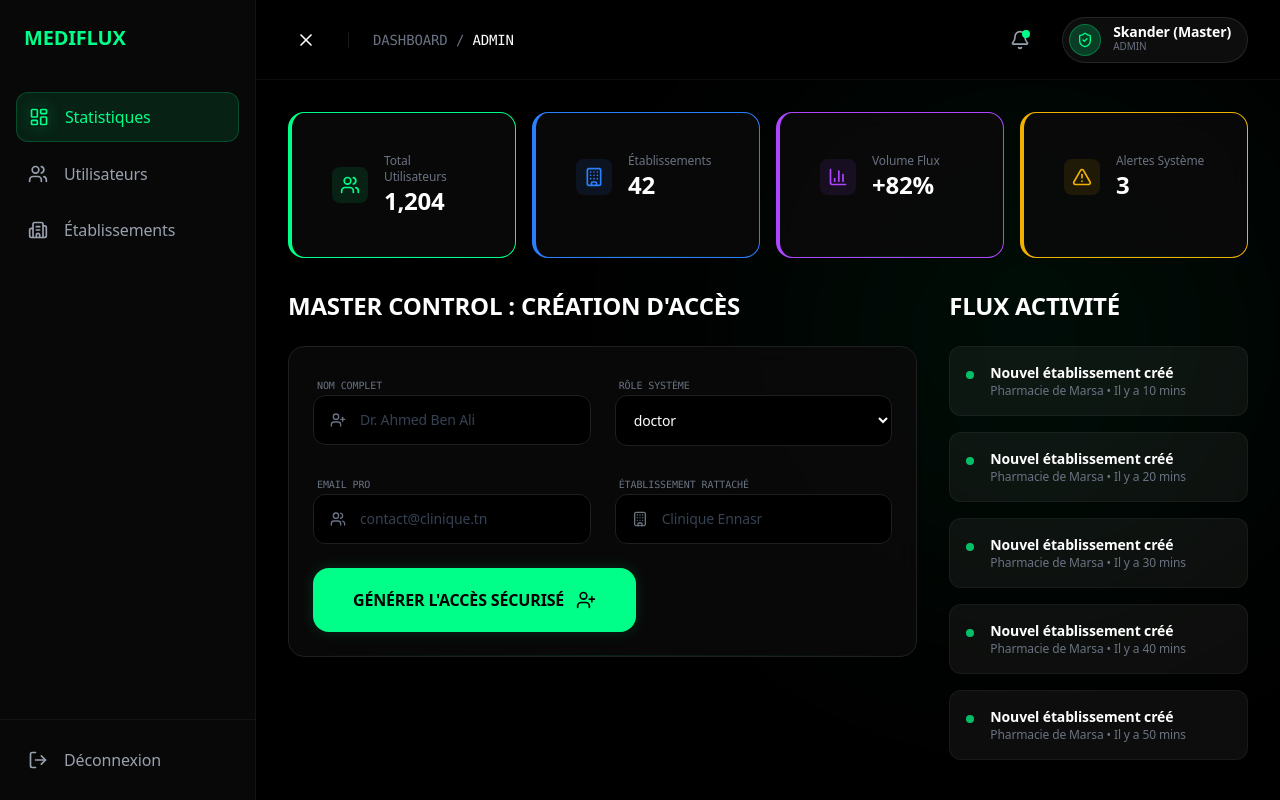
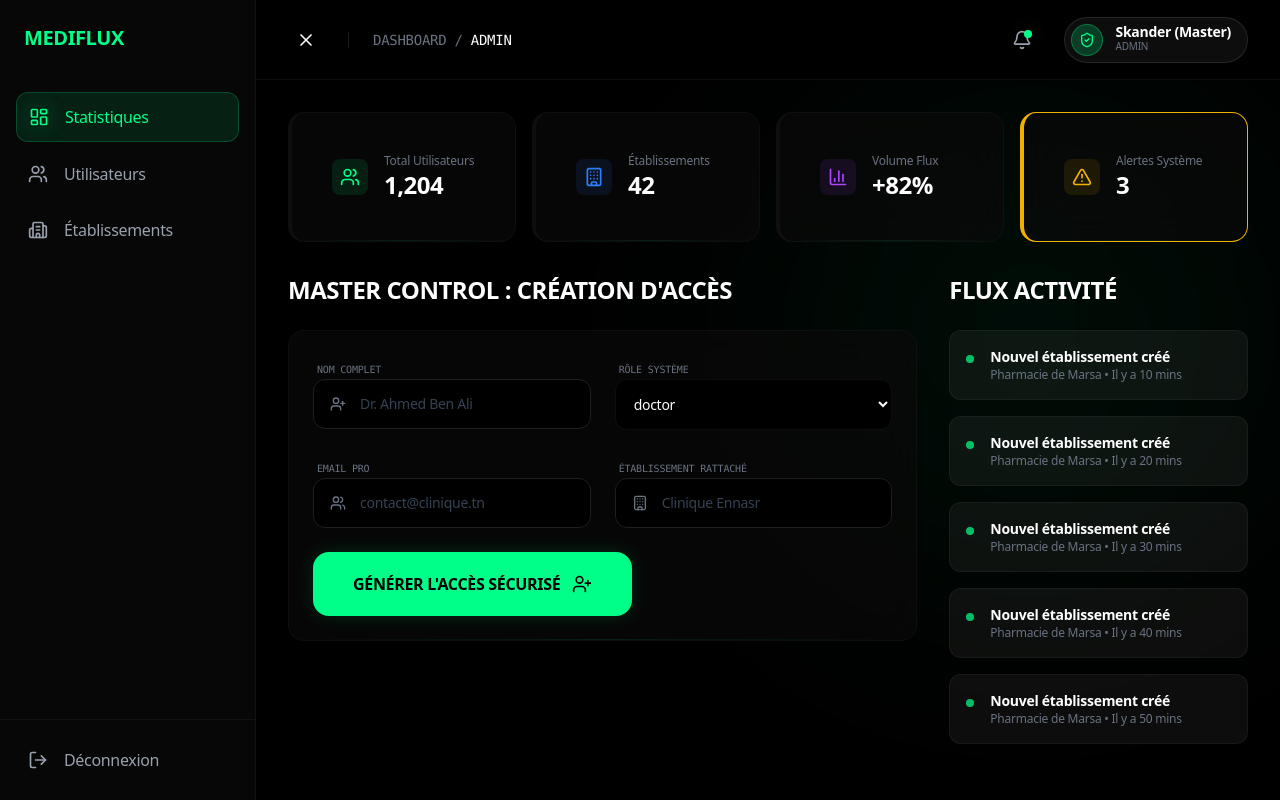
Before and after one commit to skander20057/medifluxvfx, a Next.js app: page /admin in a window 1280 px wide. Built offline with nearby package versions, Linux system fonts and the light colour scheme; no server answers.

Commit message:
Fix: suppression conflits et optimisation

```diff
--- a/package.json
+++ b/package.json
@@ -7,7 +7,7 @@
     "dev": "next dev --turbo",
     "build": "next build",
     "start": "next start",
-    "lint": "eslint",
+    "lint": "next lint",
     "electron": "electron .",
     "build-app": "next build && electron-builder"
   },
--- a/src/app/(auth)/page.tsx
+++ /dev/null
@@ -1 +0,0 @@
-export default function Page() { return <div className="p-10 font-mono text-accent-green">DASHBOARD MODULE INITIALIZED</div>; }
--- a/src/app/layout.tsx
+++ b/src/app/layout.tsx
@@ -20,16 +20,16 @@ export default function RootLayout({
 }>) {
   return (
     <html lang="fr" className="dark">
-      <body className={`${inter.className} bg-bg-main text-white antialiased`}>
-        <div className="relative min-height-screen overflow-hidden">
-          {/* Background Glow Overlay */}
-          <div className="pointer-events-none absolute -top-1/2 -left-1/2 w-full h-full bg-accent-green/5 blur-[120px] rounded-full" />
-          <div className="pointer-events-none absolute -bottom-1/2 -right-1/2 w-full h-full bg-accent-green/5 blur-[120px] rounded-full" />
+      <body className={`${inter.className} bg-black antialiased overflow-x-hidden`}>
+        {/* Atmosphere Layer */}
+        <div className="fixed inset-0 z-[-1] bg-mesh pointer-events-none">
+          <div className="absolute top-[-10%] left-[-10%] w-[40%] h-[40%] bg-accent-green/5 blur-[120px] rounded-full animate-glow-slow" />
+          <div className="absolute bottom-[-10%] right-[-10%] w-[30%] h-[30%] bg-accent-green/3 blur-[100px] rounded-full animate-glow-slow [animation-delay:4s]" />
+        </div>
 
-          <main className="relative z-10">
-            {children}
-          </main>
-        </div>
+        <main className="relative z-10">
+          {children}
+        </main>
       </body>
     </html>
   );
--- a/src/app/page.tsx
+++ b/src/app/page.tsx
@@ -1,4 +1,5 @@
 import Link from "next/link";
+import { motion } from "framer-motion";
 import { PremiumCard } from "@/components/ui/PremiumCard";
 import { ShieldAlert, Stethoscope, Pill, User, ArrowRight } from "lucide-react";
 
@@ -47,12 +48,23 @@ export default function AccessPortal() {
         </div>
 
         {/* Grid Section */}
-        <div className="grid grid-cols-1 md:grid-cols-2 lg:grid-cols-4 gap-6">
-          {portals.map((portal) => (
-            <Link key={portal.title} href="/login">
-              <PremiumCard className="h-64 flex flex-col justify-between">
+        <motion.div
+          initial={{ opacity: 0, y: 20 }}
+          animate={{ opacity: 1, y: 0 }}
+          transition={{ duration: 0.8, ease: "easeOut" }}
+          className="grid grid-cols-1 md:grid-cols-2 lg:grid-cols-4 gap-6"
+        >
+          {portals.map((portal, index) => (
+            <motion.div
+              key={portal.title}
+              initial={{ opacity: 0, scale: 0.9 }}
+              animate={{ opacity: 1, scale: 1 }}
+              transition={{ delay: index * 0.1 + 0.5 }}
+            >
+              <Link href="/login">
+                <PremiumCard className="h-64 flex flex-col justify-between group">
                   <div className="space-y-4">
-                  <div className="p-3 bg-accent-green/10 rounded-xl w-fit">
+                    <div className="p-3 bg-accent-green/10 rounded-xl w-fit group-hover:bg-accent-green/20 transition-colors">
                       {portal.icon}
                     </div>
                     <div>
@@ -70,8 +82,9 @@ export default function AccessPortal() {
                   </div>
                 </PremiumCard>
               </Link>
+            </motion.div>
           ))}
-        </div>
+        </motion.div>
 
         {/* Footer */}
         <div className="pt-12 border-t border-white/5 flex flex-col items-center space-y-4">
--- a/src/components/ui/PremiumCard.tsx
+++ b/src/components/ui/PremiumCard.tsx
@@ -36,8 +36,8 @@ export const PremiumCard = ({ children, className = "", onClick }: PremiumCardPr
       onMouseLeave={() => setIsHovered(false)}
       className={`
         relative overflow-hidden
-        bg-[#0A0A0B]/80 backdrop-blur-[12px]
-        border-[0.5px] border-[#1F1F22] rounded-2xl
+        bg-[#0A0A0B]/60 backdrop-blur-[20px]
+        border-[1px] border-white/[0.03] rounded-2xl
         transition-all duration-500
         hover:border-accent-green/20
         ${className}
--- a/src/styles/globals.css
+++ b/src/styles/globals.css
@@ -2,12 +2,13 @@
 
 @theme {
   --color-bg-main: #000000;
-  --color-bg-surface: rgba(10, 10, 11, 0.8);
-  --color-accent-green: #00FF88;
-  --color-border-iron: #1F1F22;
+  --color-bg-surface: rgba(10, 10, 11, 0.7);
+  --color-accent-green: #00ff88;
+  --color-accent-green-glow: rgba(0, 255, 136, 0.4);
+  --color-border-iron: rgba(255, 255, 255, 0.05);
 
-  --shadow-glow: 0 0 15px rgba(0, 255, 136, 0.15);
-  --shadow-glow-strong: 0 0 25px rgba(0, 255, 136, 0.4);
+  --shadow-glow: 0 0 20px rgba(0, 255, 136, 0.15);
+  --shadow-glow-strong: 0 0 40px rgba(0, 255, 136, 0.3);
 }
 
 :root {
@@ -16,46 +17,61 @@
 }
 
 * {
-  letter-spacing: -0.01em;
+  letter-spacing: -0.02em;
 }
 
 body {
-  background-color: var(--background);
-  color: var(--foreground);
+  background-color: #000000;
+  color: #ffffff;
   font-family: 'Inter', system-ui, sans-serif;
-  min-height: 100vh;
+  overflow-x: hidden;
   -webkit-font-smoothing: antialiased;
 }
 
 @layer utilities {
-  .glass-premium {
-    background: rgba(10, 10, 11, 0.7);
-    backdrop-filter: blur(12px);
-    border: 0.5px solid rgba(255, 255, 255, 0.05);
+  .bg-mesh {
+    background-color: #000000;
+    background-image:
+      radial-gradient(at 0% 0%, rgba(0, 255, 136, 0.08) 0, transparent 50%),
+      radial-gradient(at 100% 0%, rgba(0, 255, 136, 0.05) 0, transparent 50%),
+      radial-gradient(at 50% 100%, rgba(0, 255, 136, 0.03) 0, transparent 50%);
   }
 
-  .neon-glow-text {
-    text-shadow: 0 0 10px rgba(0, 255, 136, 0.5);
+  .glass-card {
+    background: rgba(10, 10, 11, 0.5);
+    backdrop-filter: blur(20px);
+    border: 1px solid rgba(255, 255, 255, 0.03);
+    box-shadow: 0 25px 50px -12px rgba(0, 0, 0, 0.5);
   }
 
-  .mesh-gradient {
-    background-image:
-      radial-gradient(at 0% 0%, rgba(0, 255, 136, 0.05) 0, transparent 50%),
-      radial-gradient(at 100% 100%, rgba(0, 255, 136, 0.03) 0, transparent 50%);
+  .neon-border {
+    border-color: rgba(0, 255, 136, 0.3);
+    box-shadow: 0 0 15px rgba(0, 255, 136, 0.1);
   }
 }
 
-/* Scrollbar Styling */
+/* Scrollbar Premium */
 ::-webkit-scrollbar {
-  width: 5px;
+  width: 4px;
 }
 ::-webkit-scrollbar-track {
-  background: transparent;
+  background: #000000;
 }
 ::-webkit-scrollbar-thumb {
   background: #1F1F22;
   border-radius: 10px;
 }
 ::-webkit-scrollbar-thumb:hover {
-  background: #00FF88;
+  background: #00ff88;
 }
+
+/* Animations d'arrière-plan */
+@keyframes pulse-bg {
+  0% { opacity: 0.3; }
+  50% { opacity: 0.6; }
+  100% { opacity: 0.3; }
+}
+
+.animate-glow-slow {
+  animation: pulse-bg 8s ease-in-out infinite;
+}
```
Lines whose indentation alone changed are shown as unchanged.
